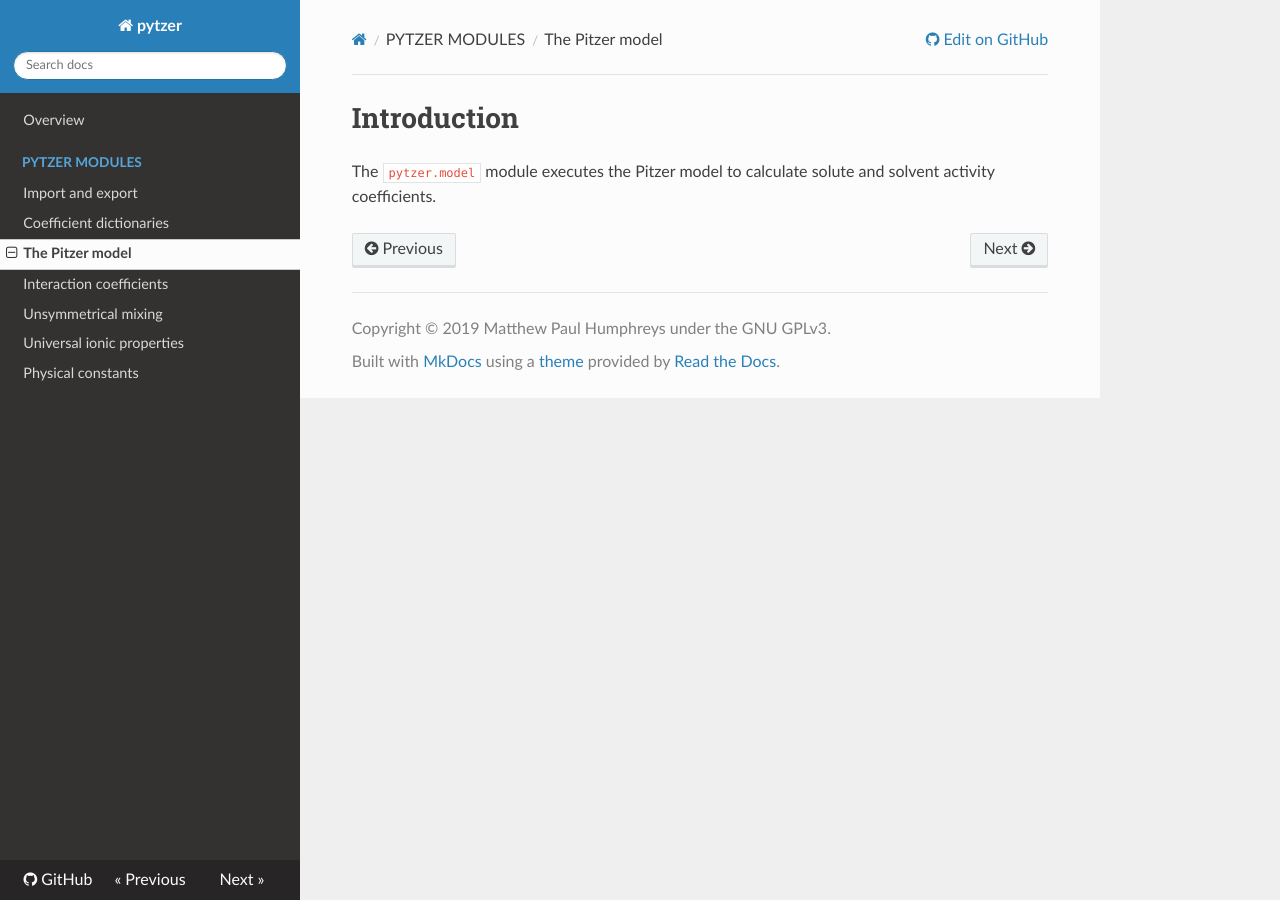
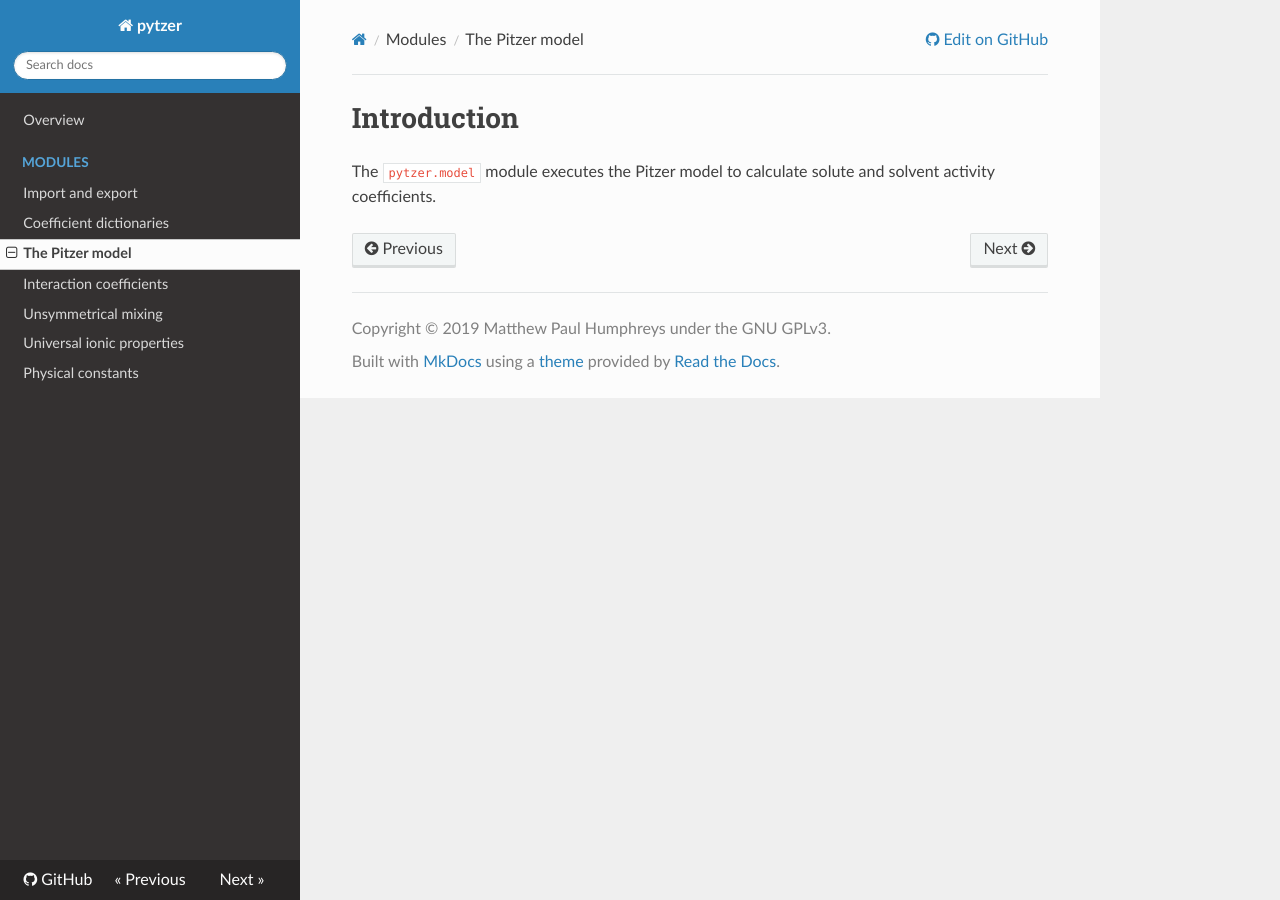
Before and after one commit to mvdh7/pytzer, an MkDocs documentation site: the page built from docs/modules/pitzer-model-implementation.md, in a window 1280 px wide. Built offline with MkDocs 1.6.1, drawn with Linux system fonts in a browser that asks for light colours; nearby versions of some CDN libraries; some of the changed lines change nothing that is shown.

Commit message:
Rename files for readthedocs

```diff
--- a/docs/pytzer-modules/model.md
+++ b/docs/modules/pitzer-model-implementation.md
@@ -1,4 +1,4 @@
-title: The Pitzer model
+title: Pitzer model implementation
 
 # Introduction
 
--- a/mkdocs.yml
+++ b/mkdocs.yml
@@ -9,11 +9,11 @@
 
 nav:
     - Overview: index.md
-    - PYTZER MODULES:
-        - Import and export: pytzer-modules/io.md
-        - Coefficient dictionaries: pytzer-modules/cfdicts.md
-        - The Pitzer model: pytzer-modules/model.md
-        - Interaction coefficients: pytzer-modules/coeffs.md
-        - Unsymmetrical mixing: pytzer-modules/jfuncs.md
-        - Universal ionic properties: pytzer-modules/props.md
-        - Physical constants: pytzer-modules/constants.md
+    - Modules:
+        - Import and export: modules/import-and-export.md
+        - Coefficient dictionaries: modules/coefficient-dictionaries.md
+        - The Pitzer model: modules/pitzer-model-implementation.md
+        - Interaction coefficients: modules/interaction-coefficients.md
+        - Unsymmetrical mixing: modules/unsymmetrical-mixing.md
+        - Universal ionic properties: modules/universal-ionic-properties.md
+        - Physical constants: modules/physical-constants.md
```
Also changed, not shown: docs/modules/coefficient-dictionaries.md (renamed from docs/pytzer-modules/cfdicts.md), docs/modules/import-and-export.md (renamed from docs/pytzer-modules/io.md), docs/modules/interaction-coefficients.md (renamed from docs/pytzer-modules/coeffs.md), docs/modules/physical-constants.md (renamed from docs/pytzer-modules/constants.md), docs/modules/universal-ionic-properties.md (renamed from docs/pytzer-modules/props.md), docs/modules/unsymmetrical-mixing.md (renamed from docs/pytzer-modules/jfuncs.md).
